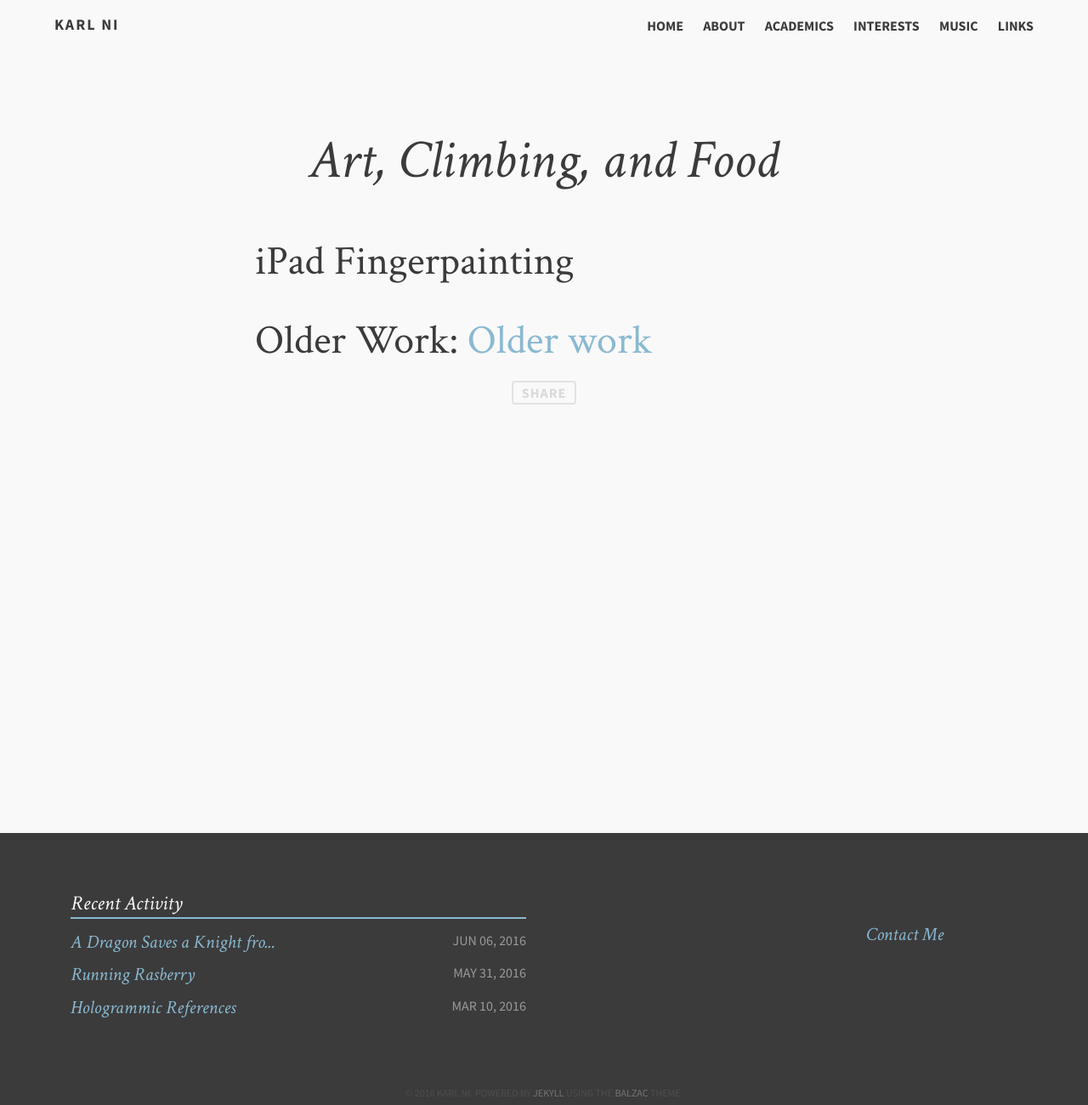
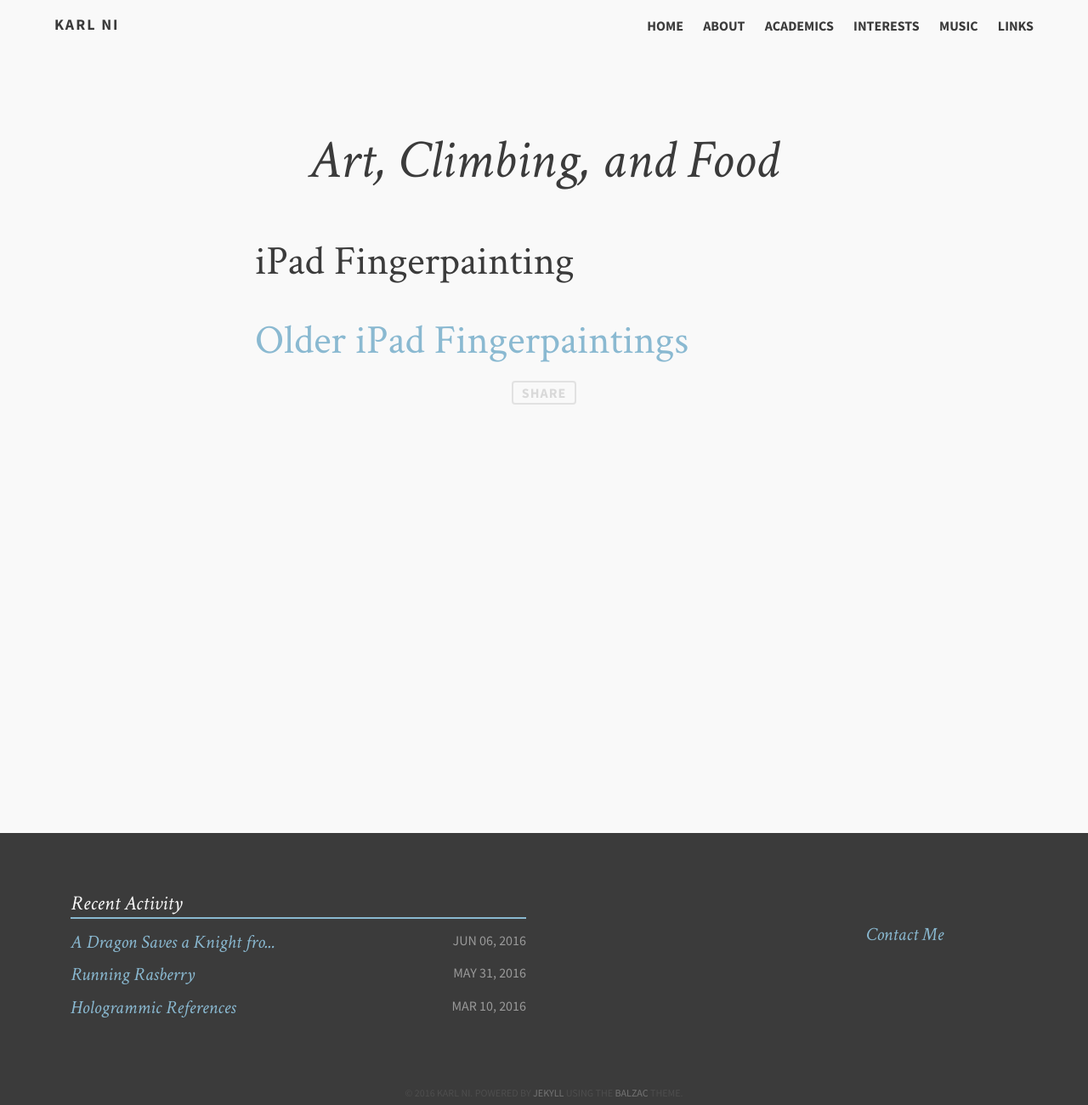
Before and after one commit to UCKarl/UCKarl.github.io, a Jekyll site: the page built from interests/iPadArt.md, in a window 1280 px wide. Shown: the whole page at 85% size. Built offline with Jekyll 4.4.1, drawn with Linux system fonts in a browser that asks for light colours; comment, search, counter and statistics services are not loaded.

Commit message:
Final iPad Art Finger Paintings

```diff
--- a/interests/iPadArt.md
+++ b/interests/iPadArt.md
@@ -7,4 +7,4 @@ tags: [climbing,riding,ice cream,smoked salmon]
 
 ## iPad Fingerpainting
 
-## Older Work: [Older work](../older-ipadart)
+## [Older iPad Fingerpaintings](../older-ipadart)
```
